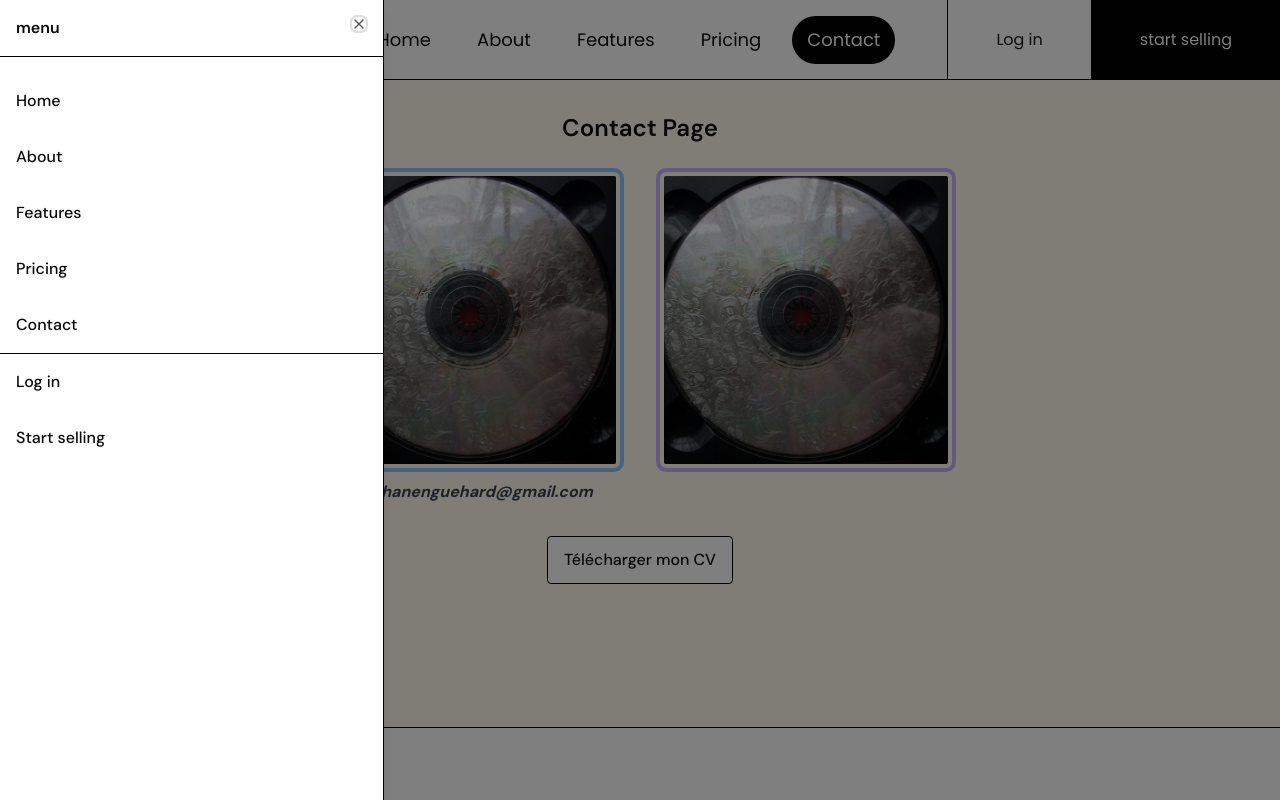
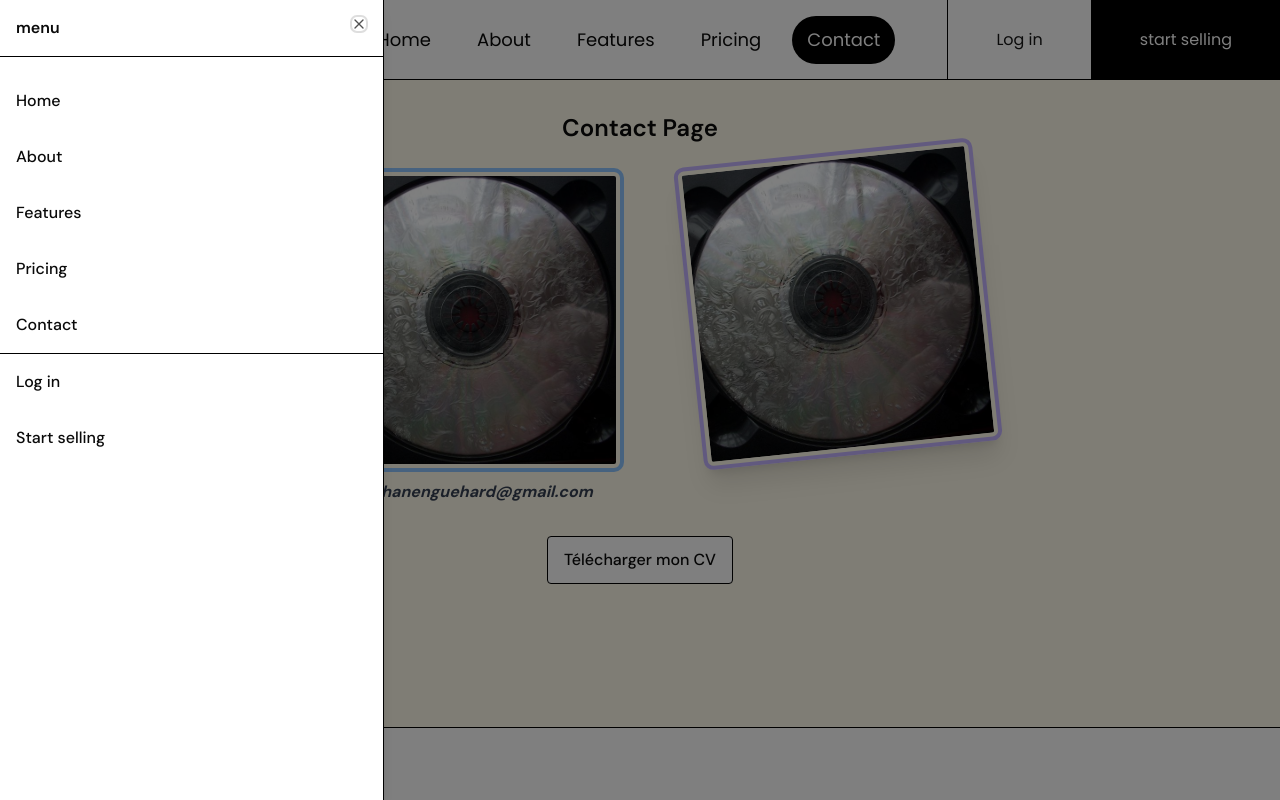
Before and after one commit to 0nza9/ecommerce, a Next.js app: page /contact in a window 1280 px wide. Built offline with nearby package versions, Linux system fonts and the light colour scheme.

Commit message:
Update page.tsx

```diff
--- a/src/app/(home)/contact/page.tsx
+++ b/src/app/(home)/contact/page.tsx
@@ -17,11 +17,12 @@ const Page = () => {
           </p>
         </div>
 
-        <div>
+        {/* Image violette modifiée pour effet flottant */}
+        <div className="transform -rotate-6 translate-x-8 -translate-y-4 transition-all duration-500">
           <img
             src="/cf5e04b3cd7fabef7a3167b99250e017.jpg"
             alt="Image 2"
-            className="max-w-[300px] border-4 border-violet-300 rounded-lg p-1"
+            className="max-w-[300px] border-4 border-violet-300 rounded-lg p-1 shadow-xl"
           />
         </div>
       </div>
```
